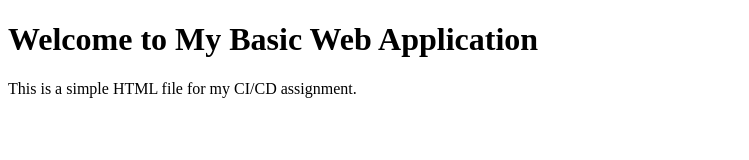
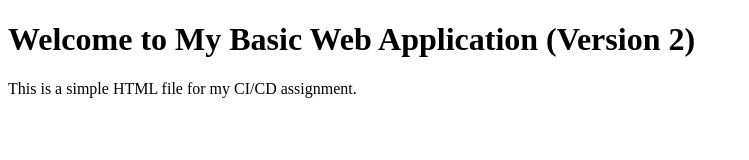
Before and after one commit to shernandez13/my-web-app, a plain HTML site: page index.html in a window 1280 px wide. Shown: the whole page, without its empty margins (0-749 px from the left). Drawn offline with Linux system fonts and the light colour scheme.

Commit message:
Update homapage text

```diff
--- a/index.html
+++ b/index.html
@@ -7,7 +7,7 @@
 
 </head>
 <body>
-    <h1>Welcome to My Basic Web Application </h1>
+    <h1>Welcome to My Basic Web Application (Version 2)</h1>
     <p>This is a simple HTML file for my CI/CD assignment.</p>
 
 </body>
```
